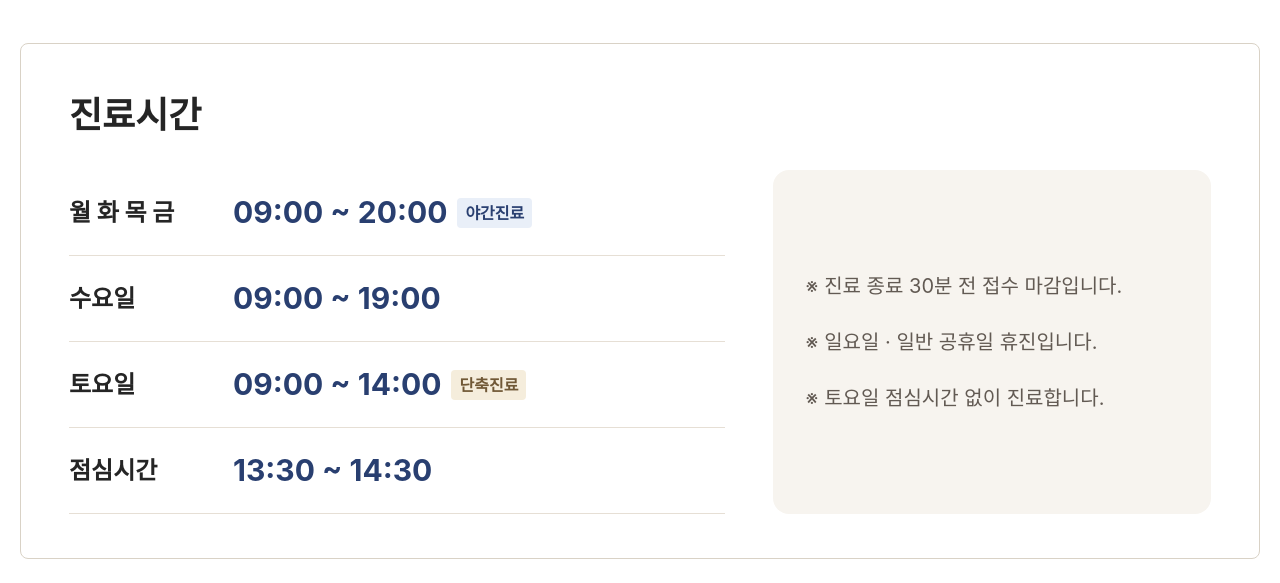
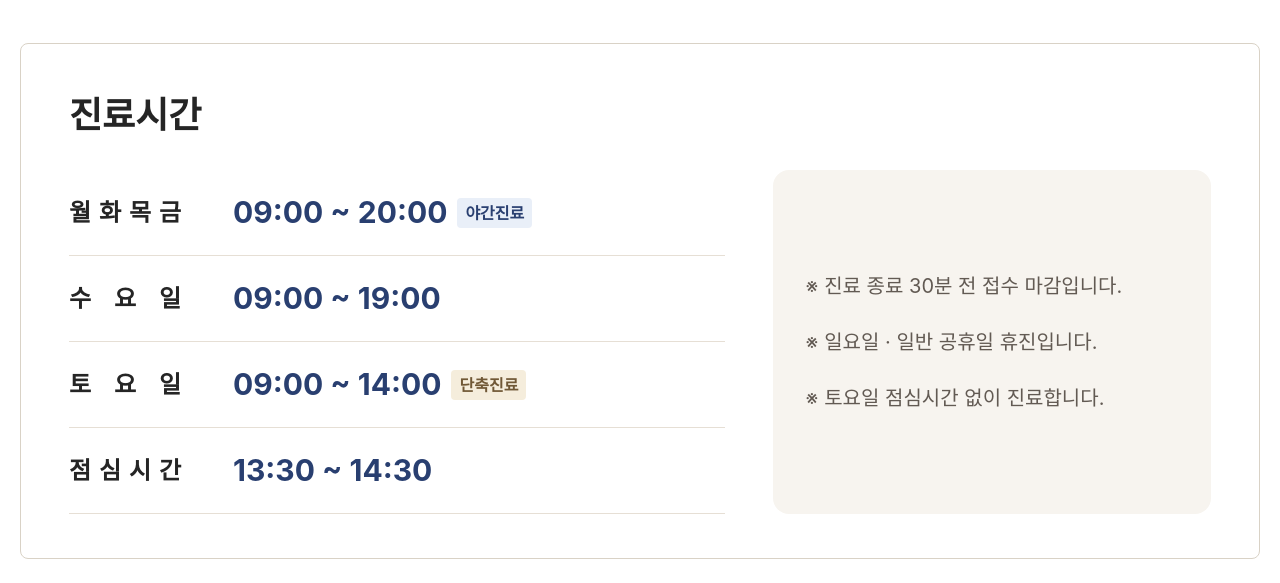
Before and after one commit to Wonho0526/yeouido_gitongchan, a PHP site: page /sub/location.html in a window 1280 px wide. Shown: the part 929-1512 px from the top of the page. Run offline with PHP 8.4, Linux system fonts and the light colour scheme; some web fonts are replaced.

Commit message:
Align clinic hours labels on visit guide and homepage footer

```diff
--- a/css/revision.css
+++ b/css/revision.css
@@ -994,3 +994,20 @@ body[data-page="location"] .clinic-hours .clinic-hours-badge { font-size: 16px;
   border-color: rgb(189, 176, 146);
   color: #fff;
 }
+
+body[data-page="location"] .clinic-hours .location-hours-label {
+  display: flex;
+  justify-content: space-between;
+  width: 112px;
+  gap: 0;
+}
+@media (max-width: 600px) {
+  body[data-page="location"] .clinic-hours .location-hours-label { width: 88px; }
+}
+
+.footer-info-block.clinic-hours .footer-hours-label {
+  display: flex;
+  justify-content: space-between;
+  width: 100%;
+  gap: 0;
+}
--- a/js/components/Footer.js
+++ b/js/components/Footer.js
@@ -244,7 +244,11 @@
       h(
         "div",
         { key: item.term },
-        h("dt", null, item.term),
+        items === hours
+          ? h("dt", { className: "footer-hours-label", "aria-label": item.term },
+              [...item.term.replace(/\s/g, "")].map((letter, index) =>
+                h("span", { key: index, "aria-hidden": "true" }, letter)))
+          : h("dt", null, item.term),
         h(
           "dd",
           null,
--- a/sub/location.html
+++ b/sub/location.html
@@ -47,21 +47,21 @@
               <div class="location-hours-layout">
               <dl>
                 <div>
-                  <dt>월 화 목 금</dt>
+                  <dt class="location-hours-label" aria-label="월 화 목 금"><span aria-hidden="true">월</span><span aria-hidden="true">화</span><span aria-hidden="true">목</span><span aria-hidden="true">금</span></dt>
                   <dd><span>09:00 ~ 20:00</span><span class="clinic-hours-badge clinic-hours-badge--night">야간진료</span>
                   </dd>
                 </div>
                 <div>
-                  <dt>수요일</dt>
+                  <dt class="location-hours-label" aria-label="수요일"><span aria-hidden="true">수</span><span aria-hidden="true">요</span><span aria-hidden="true">일</span></dt>
                   <dd><span>09:00 ~ 19:00</span></dd>
                 </div>
                 <div>
-                  <dt>토요일</dt>
+                  <dt class="location-hours-label" aria-label="토요일"><span aria-hidden="true">토</span><span aria-hidden="true">요</span><span aria-hidden="true">일</span></dt>
                   <dd><span>09:00 ~ 14:00</span><span class="clinic-hours-badge clinic-hours-badge--short">단축진료</span>
                   </dd>
                 </div>
                 <div>
-                  <dt>점심시간</dt>
+                  <dt class="location-hours-label" aria-label="점심시간"><span aria-hidden="true">점</span><span aria-hidden="true">심</span><span aria-hidden="true">시</span><span aria-hidden="true">간</span></dt>
                   <dd><span>13:30 ~ 14:30</span></dd>
                 </div>
               </dl>
```
